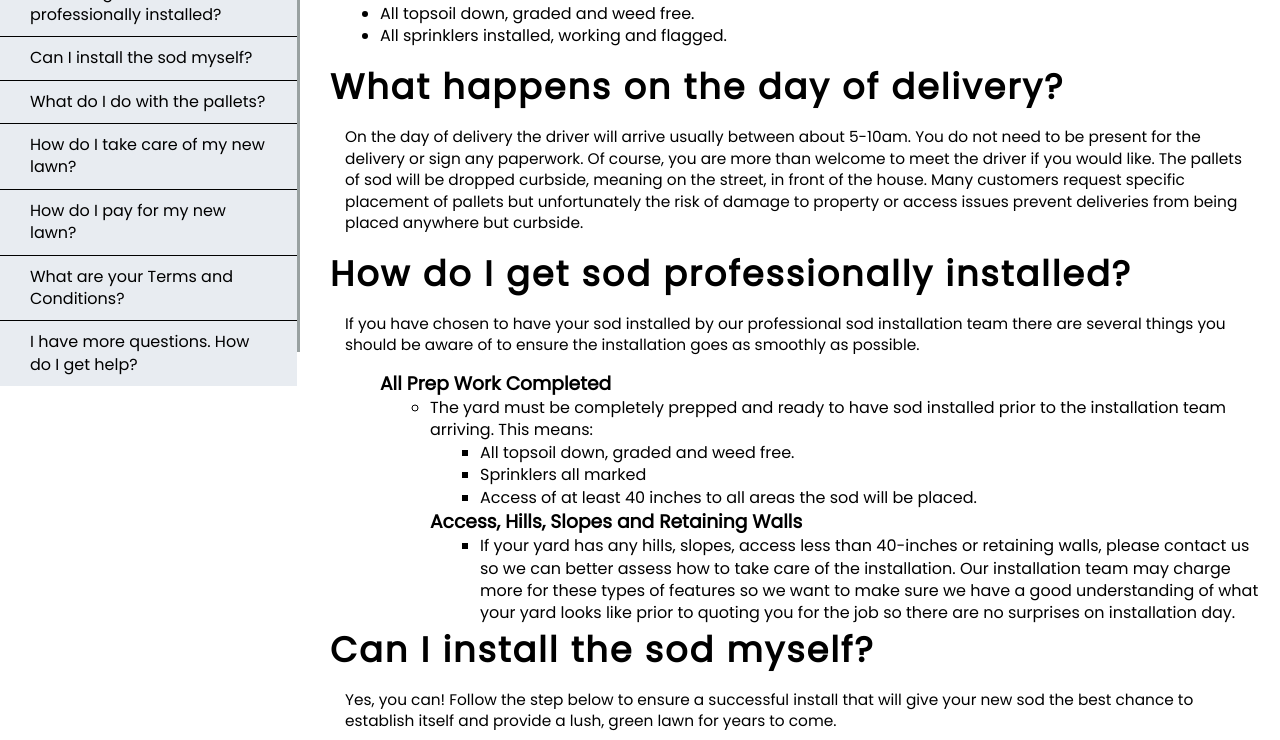
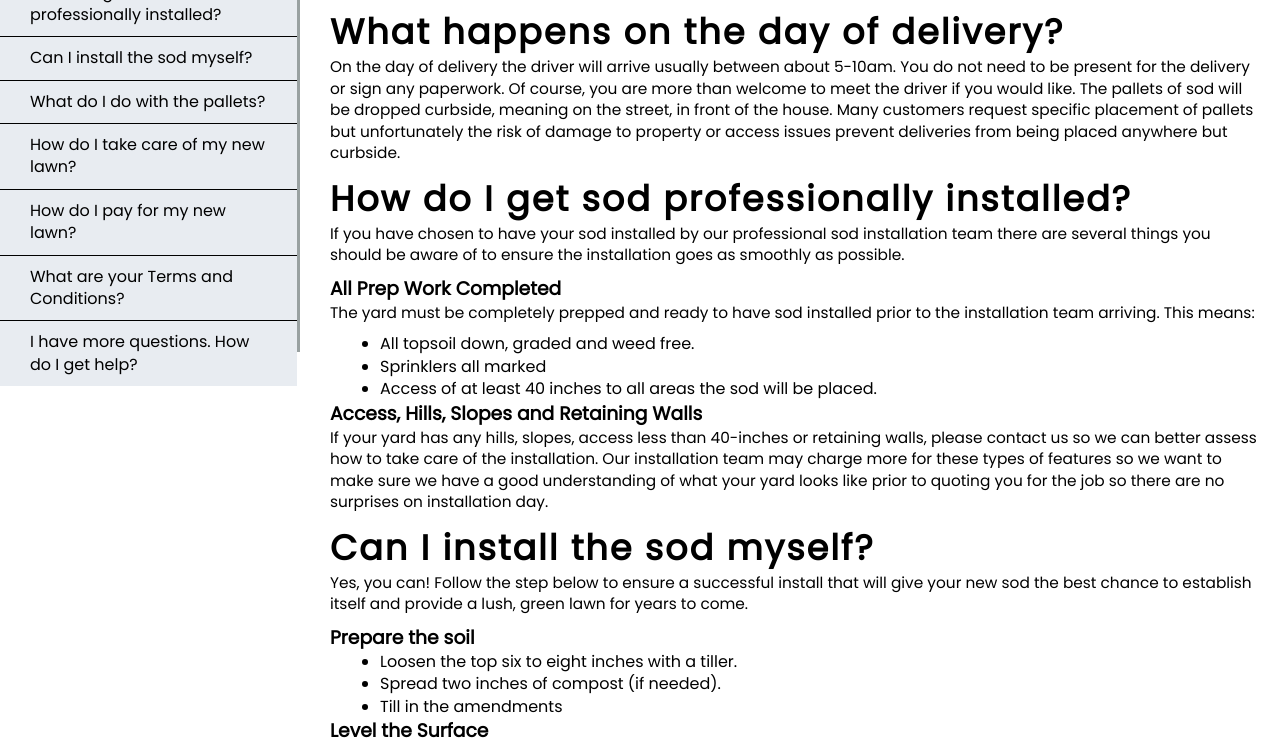
Before and after one commit to abutler911/sodKingFAQ, a plain HTML site: page index.html in a window 1280 px wide. Shown: the part 448-1188 px from the top of the page. Drawn offline with Linux system fonts and the light colour scheme.

Commit message:
Update styles and format

```diff
--- a/index.html
+++ b/index.html
@@ -74,22 +74,20 @@
             <header>How do I get sod professionally installed?</header>
               <article>
                   <p>If you have chosen to have your sod installed by our professional sod installation team there are several things you should be aware of to ensure the installation goes as smoothly as possible.</p>
-                  <ul>
-                    <h3>All Prep Work Completed</h3>
-                      <ul>
-                        <li>The yard must be completely prepped and ready to have sod installed prior to the installation team arriving. This means:</li>
+
+                      <h3>All Prep Work Completed</h3>
+
+                          <p>The yard must be completely prepped and ready to have sod installed prior to the installation team arriving. This means:</p>
                             <ul>
                                 <li>All topsoil down, graded and weed free.</li>
                                 <li>Sprinklers all marked</li>
                                 <li>Access of at least 40 inches to all areas the sod will be placed.</li>
                             </ul>
-                  <h3>Access, Hills, Slopes and Retaining Walls</h3>
-                    <ul>
-                      <li>If your yard has any hills, slopes, access less than 40-inches or retaining walls, please contact us so we can better assess how to take care of the installation. Our installation team may charge more for these types
-                        of features so we want to make sure we have a good understanding of what your yard looks like prior to quoting you for the job so there are no surprises on installation day.
-                      </li>
+                      <h3>Access, Hills, Slopes and Retaining Walls</h3>
+                        <p>If your yard has any hills, slopes, access less than 40-inches or retaining walls, please contact us so we can better assess how to take care of the installation. Our installation team may charge more for these types
+                        of features so we want to make sure we have a good understanding of what your yard looks like prior to quoting you for the job so there are no surprises on installation day.</p>
                   </ul>
-                  </ul>
+                </ul>
                 </article>
           </section>
 
@@ -97,7 +95,7 @@
             <header>Can I install the sod myself?</header>
               <article>
                   <p>Yes, you can! Follow the step below to ensure a successful install that will give your new sod the best chance to establish itself and provide a lush, green lawn for years to come. </p>
-                    <ul>
+
                         <h3>Prepare the soil</h3>
                             <ul>
                                 <li>Loosen the top six to eight inches with a tiller.</li>
@@ -149,7 +147,7 @@
             <header>How do I take care of my new lawn?</header>
               <article>
                   <p>Caring for your new lawn after installation is critical to ensure your new lawn establishes well and thrives. The following steps are recommended immediately after the sod is installed:</p>
-                    <ul>
+
                       <h3>Water</h3>
                         <ul>
                           <li>Water your new lawn thoroughly. Your new sod should feel spongy and should be very wet.</li>
--- a/styles.css
+++ b/styles.css
@@ -105,7 +105,7 @@ nav {
 }
 
 #main-doc p {
-	margin: 15px;
+	margin-bottom: 10px;
 	font-size: 0.96em;
 }
 
```
